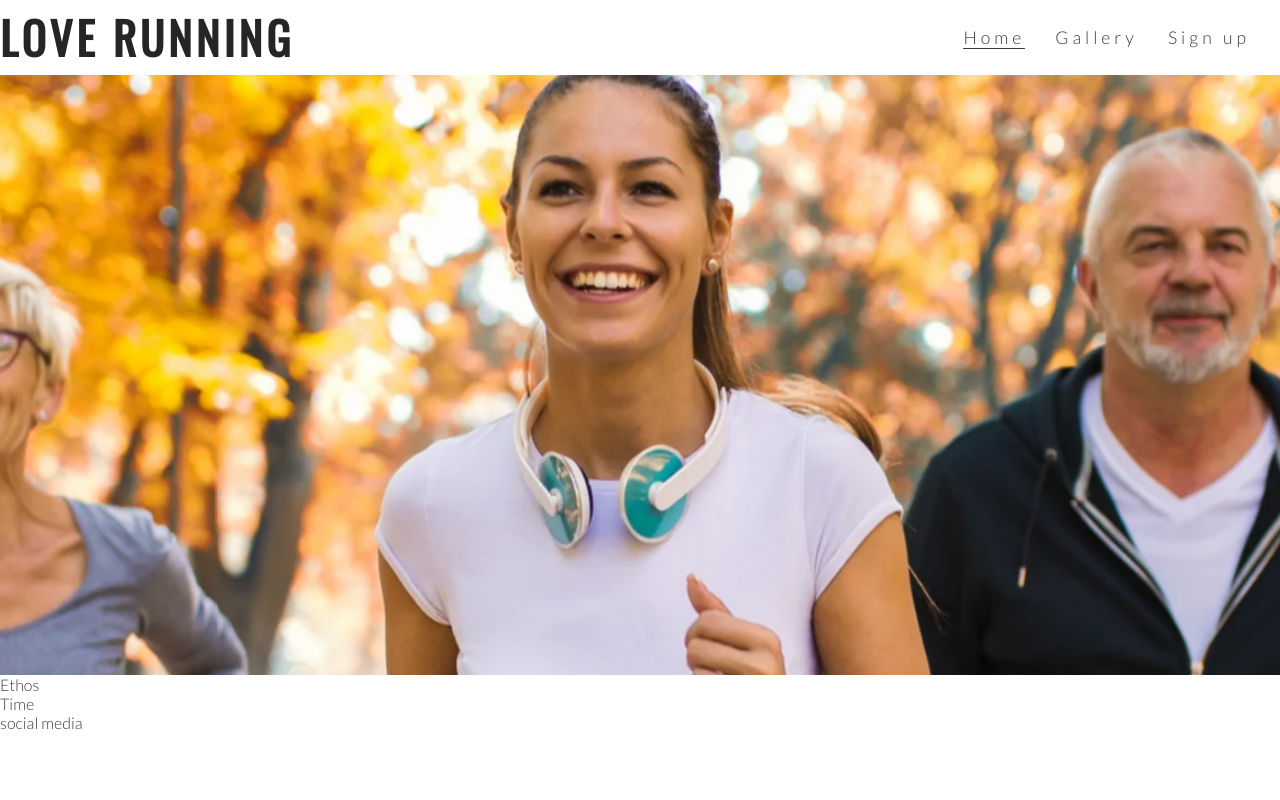
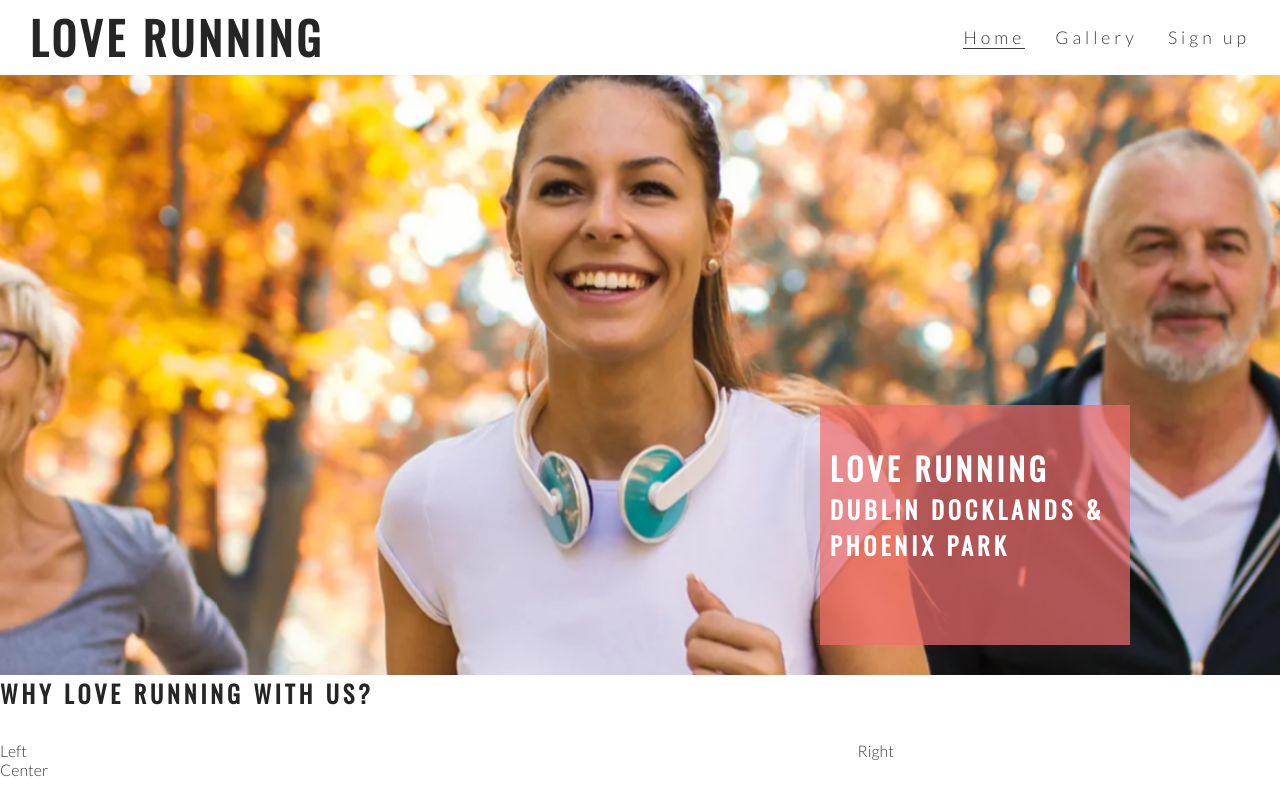
Before and after one commit to AntociM/love-running, a plain HTML site: page index.html in a window 1280 px wide. Shown: the top 800 px of the page. Drawn offline with nearby package versions, Linux system fonts and the light colour scheme.

Commit message:
Add club ethos main structure

```diff
--- a/assets/css/style.css
+++ b/assets/css/style.css
@@ -21,6 +21,7 @@ h1, h2 {
 #logo {
     float: left;
     font-size: 280%;
+    margin-left: 30px;
 }
 
 #menu {
@@ -55,7 +56,14 @@ h1, h2 {
     height: 600px;
     width: 100%;
     overflow: hidden;
+
+    position: relative;
 }
+
+#cover-text, #cover-text h2 {
+    color: #fff;
+}
+
 #hero-image {
     height: 600px;
     width: 100%;
@@ -70,6 +78,47 @@ h1, h2 {
         transform: scale(1);
     }
     to{
-        transform: scale(1.1)
+        transform: scale(1.1);
     }
 }
+
+#cover-text {
+    font-size: 130%;
+    font-family: Oswald, sans-serif;
+    text-transform: uppercase;
+    letter-spacing: 4px;
+
+    width: 300px;
+    height: 200px;
+
+    padding-top: 40px;
+    padding-left: 10px;
+
+    background-color: rgba(241, 109, 107, .7);
+
+    bottom: 30px;
+    right: 150px;
+
+    position: absolute;
+}
+
+#club-ethos {
+    height: 600px;
+}
+
+#left-about {
+    padding-top: 30px;
+    width: 33%;
+    float: left;
+}
+
+#right-about {
+    padding-top: 30px;
+    width: 33%;
+    float: right;
+}
+
+#center-about {
+    width: 33%;
+    margin; 0 auto;
+}
--- a/index.html
+++ b/index.html
@@ -33,9 +33,17 @@
    </header>
    <section id="hero-outer">
        <div id="hero-image"></div>
+       <div id="cover-text">
+           <h2>Love Running</h2>
+           <h3> Dublin Docklands & Phoenix Park</h3>
+
+       </div>
    </section>
-   <section>
-       Ethos
+   <section id="club-ethos">
+       <h1>Why love running with us?</h1>
+       <div id="left-about">Left</div>
+       <div id="right-about">Right</div>
+       <div id="center-about">Center</div>
    </section>
    <section>
        Time
```
